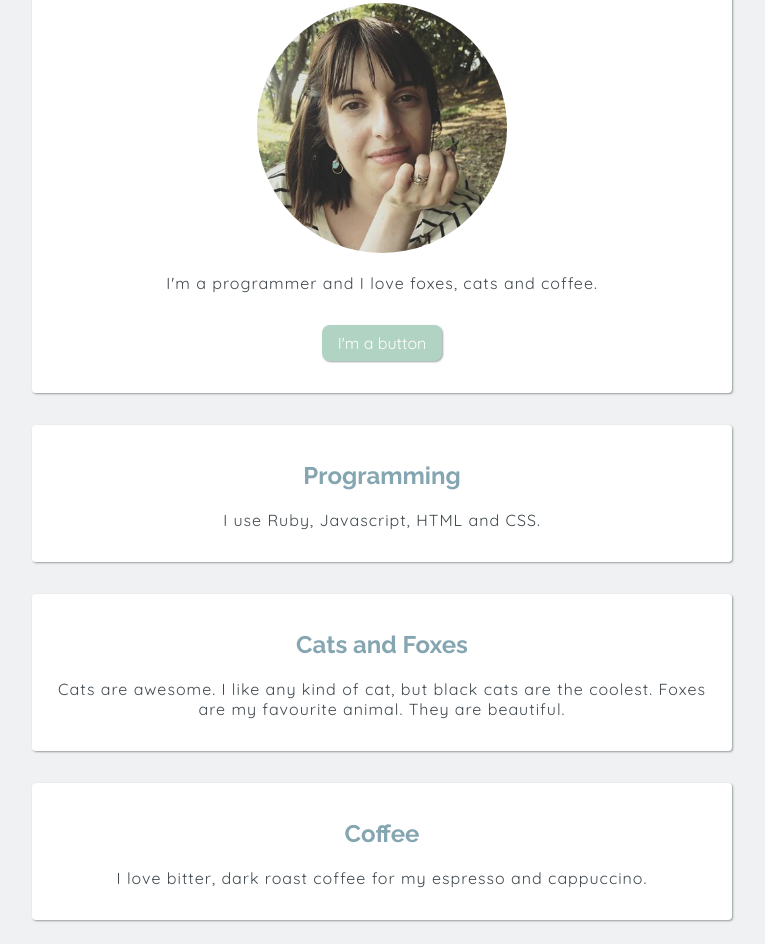
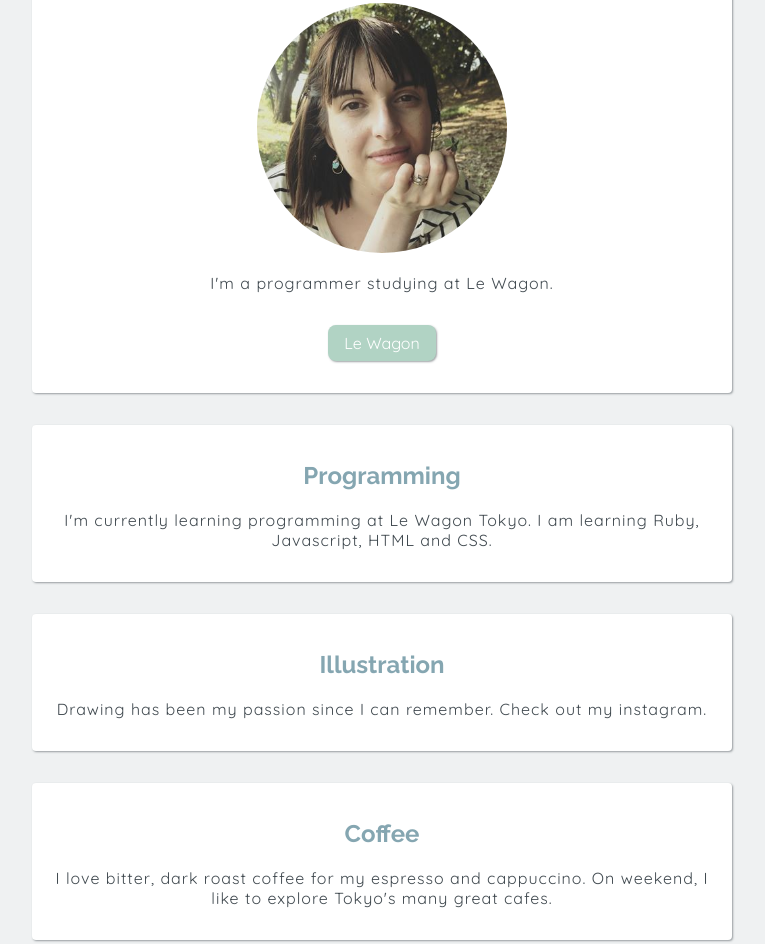
Before and after one commit to noemi-ashizuka/profile, a plain HTML site: page index.html in a window 1280 px wide. Shown: the part 136-1080 px from the top of the page, without its empty margins (258-1023 px from the left). Drawn offline with Linux system fonts and the light colour scheme.

Commit message:
added some content

```diff
--- a/index.html
+++ b/index.html
@@ -15,23 +15,23 @@
     <div class="card-white">
       <h1>Hello, I'm Noemi  🦊</h1>
       <img class="img-circle" src="images/profile.jpg" alt="profile picture">
-      <p>I'm a programmer and I love foxes, cats and coffee.</p>
-      <a href="https://www.lewagon.com/tokyo" class="btn-green">I'm a button</a>
+      <p>I'm a programmer studying at Le Wagon.</p>
+      <a href="https://www.lewagon.com/tokyo" class="btn-green">Le Wagon</a>
     </div>
 
     <div class="card-white">
       <h2>Programming</h2>
-      <p>I use Ruby, Javascript, HTML and CSS.</p>
+      <p>I'm currently learning programming at Le Wagon Tokyo. I am learning Ruby, Javascript, HTML and CSS.</p>
     </div>
 
     <div class="card-white">
-      <h2>Cats and Foxes</h2>
-    <p>Cats are awesome. I like any kind of cat, but black cats are the coolest. Foxes are my favourite animal. They are beautiful.</p>
+      <h2>Illustration</h2>
+    <p>Drawing has been my passion since I can remember. Check out my instagram.</p>
     </div>
 
     <div class="card-white">
       <h2>Coffee</h2>
-      <p>I love bitter, dark roast coffee for my espresso and cappuccino.</p>
+      <p>I love bitter, dark roast coffee for my espresso and cappuccino. On weekend, I like to explore Tokyo's many great cafes.</p>
     </div>
 
     <div class="card-white">
```
